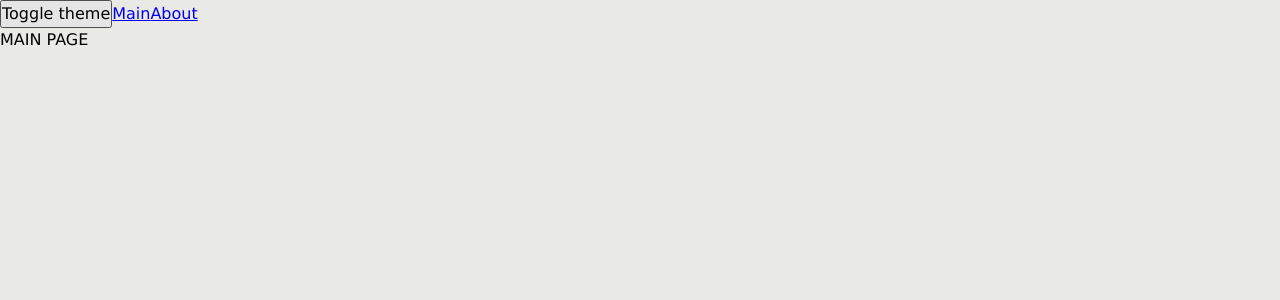
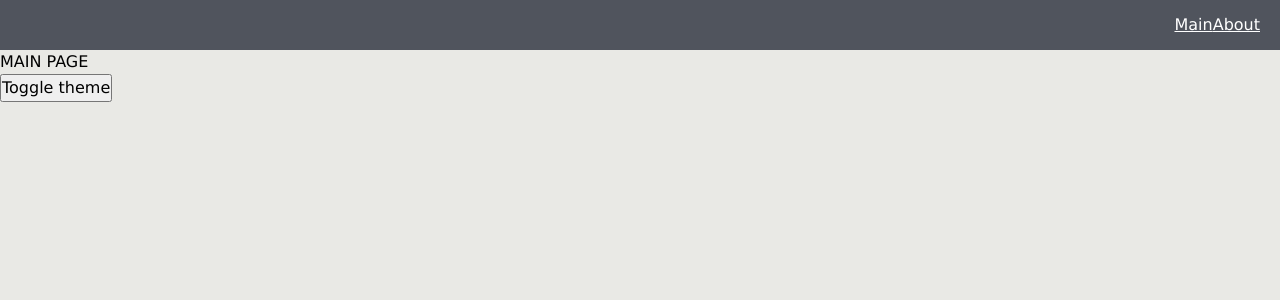
Before and after one commit to code0verdose/Blog-Production-Project, a React app: page / in a window 1280 px wide. Shown: the top 300 px of the page. Built offline with nearby package versions, Linux system fonts and the light colour scheme.

Commit message:
Add Navbar widget, ui component: link

```diff
--- a/src/app/App.tsx
+++ b/src/app/App.tsx
@@ -1,19 +1,18 @@
 import React from 'react';
-import {Link} from "react-router-dom";
 import './styles/index.sass'
 import {useTheme} from "app/providers/ThemeProvider";
 import {classNames} from "shared/lib/classNames/classNames";
 import {AppRouter} from "app/providers/router";
+import {Navbar} from "widgets/Navbar";
 
 
 const App = () => {
     const {theme, toggleTheme} = useTheme();
     return (
         <div className={classNames('app', {}, [theme])}>
+            <Navbar/>
+            <AppRouter/>
             <button onClick={toggleTheme}>Toggle theme</button>
-            <Link to={'/'}>Main</Link>
-            <Link to={'/about'}>About</Link>
-            <AppRouter/>
         </div>
     );
 };
--- a/src/app/styles/themes/dark.sass
+++ b/src/app/styles/themes/dark.sass
@@ -1,5 +1,8 @@
 .app.dark
   --bg-color: rgba(80, 84, 93, 1)
+  --inverted-bg-color: rgba(233, 233, 229, 1)
 
   --primary-color: rgba(255, 255, 255, 1)
   --secondary-color: rgba(255, 255, 255, .7)
+  --inverted-primary-color: rgba(0, 0, 0, 1)
+  --inverted-secondary-color: rgba(0, 0, 0, .7)
--- a/src/app/styles/themes/normal.sass
+++ b/src/app/styles/themes/normal.sass
@@ -1,5 +1,8 @@
 .app.normal
   --bg-color: rgba(233, 233, 229, 1)
+  --inverted-bg-color: rgba(80, 84, 93, 1)
 
   --primary-color: rgba(0, 0, 0, 1)
   --secondary-color: rgba(0, 0, 0, .7)
+  --inverted-primary-color: rgba(255, 255, 255, 1)
+  --inverted-secondary-color: rgba(255, 255, 255, .7)
--- a/src/app/styles/variables/global.sass
+++ b/src/app/styles/variables/global.sass
@@ -8,3 +8,7 @@
   --font-size-l: 24px
   --font-line-l: 32px
   --font-l: var(--font-size-l) / var(--font-line-l) var(--font-family-main)
+
+
+  //Sizes
+  --navbar-height: 50px
--- a/src/shared/lib/classNames/classNames.ts
+++ b/src/shared/lib/classNames/classNames.ts
@@ -1,10 +1,10 @@
 
 type Mods = Record<string, boolean | string>
 
-export function classNames(cls: string, mods: Mods, additional: string[]): string {
+export function classNames(cls: string, mods: Mods = {}, additional: string[] = []): string {
     return [
         cls,
-        ...additional,
+        ...additional.filter(Boolean),
         ...Object.entries(mods)
             .filter(([className, value]) => Boolean(value))
             .map(([className]) => className)
--- /dev/null
+++ b/src/shared/ui/AppLink/AppLink.module.sass
@@ -0,0 +1,8 @@
+.AppLink
+  color: var(--primary-color)
+
+.primary
+  color: var(--primary-color)
+
+.secondary
+  color: var(--inverted-primary-color)
--- /dev/null
+++ b/src/shared/ui/AppLink/AppLink.tsx
@@ -0,0 +1,34 @@
+import {classNames} from "shared/lib/classNames/classNames";
+import cls from './AppLink.module.sass'
+import {Link, LinkProps} from "react-router-dom";
+import {FC} from "react";
+
+export enum AppLinkTheme {
+    PRIMARY = 'primary',
+    SECONDARY = 'secondary'
+}
+
+interface AppLinkProps extends LinkProps{
+    className?: string;
+    theme?: AppLinkTheme;
+}
+
+
+export const AppLink: FC<AppLinkProps> = (props) => {
+    const { to,
+        className,
+        children,
+        theme = AppLinkTheme.PRIMARY,
+        ...otherProps
+    } = props;
+
+    return (
+        <Link
+            to={to}
+            className={classNames(cls.AppLink, {}, [className, cls[theme]])}
+            {...otherProps}
+        >
+            {children}
+        </Link>
+    );
+};
--- /dev/null
+++ b/src/widgets/Navbar/index.ts
@@ -0,0 +1,3 @@
+import {Navbar} from "./ui/Navbar";
+
+export {Navbar}
--- /dev/null
+++ b/src/widgets/Navbar/ui/Navbar.module.sass
@@ -0,0 +1,11 @@
+.Navbar
+  width: 100%
+  height: var(--navbar-height)
+  padding: 20px
+  background: var(--inverted-bg-color)
+  display: flex
+  align-items: center
+  gap: 15px
+
+.links
+  margin-left: auto
--- /dev/null
+++ b/src/widgets/Navbar/ui/Navbar.tsx
@@ -0,0 +1,24 @@
+import React from 'react';
+import {classNames} from "shared/lib/classNames/classNames";
+import cls from './Navbar.module.sass'
+import {AppLink, AppLinkTheme} from "shared/ui/AppLink/AppLink";
+
+interface NavbarProps {
+    className?: string;
+}
+
+
+export const Navbar = ({className}: NavbarProps) => {
+    return (
+        <div className={classNames(cls.Navbar, {}, [className])}>
+            <div className={classNames(cls.links)}>
+                <AppLink theme={AppLinkTheme.SECONDARY} to={'/'}>
+                    Main
+                </AppLink>
+                <AppLink theme={AppLinkTheme.SECONDARY} to={'/about'}>
+                    About
+                </AppLink>
+            </div>
+        </div>
+    );
+};
```
